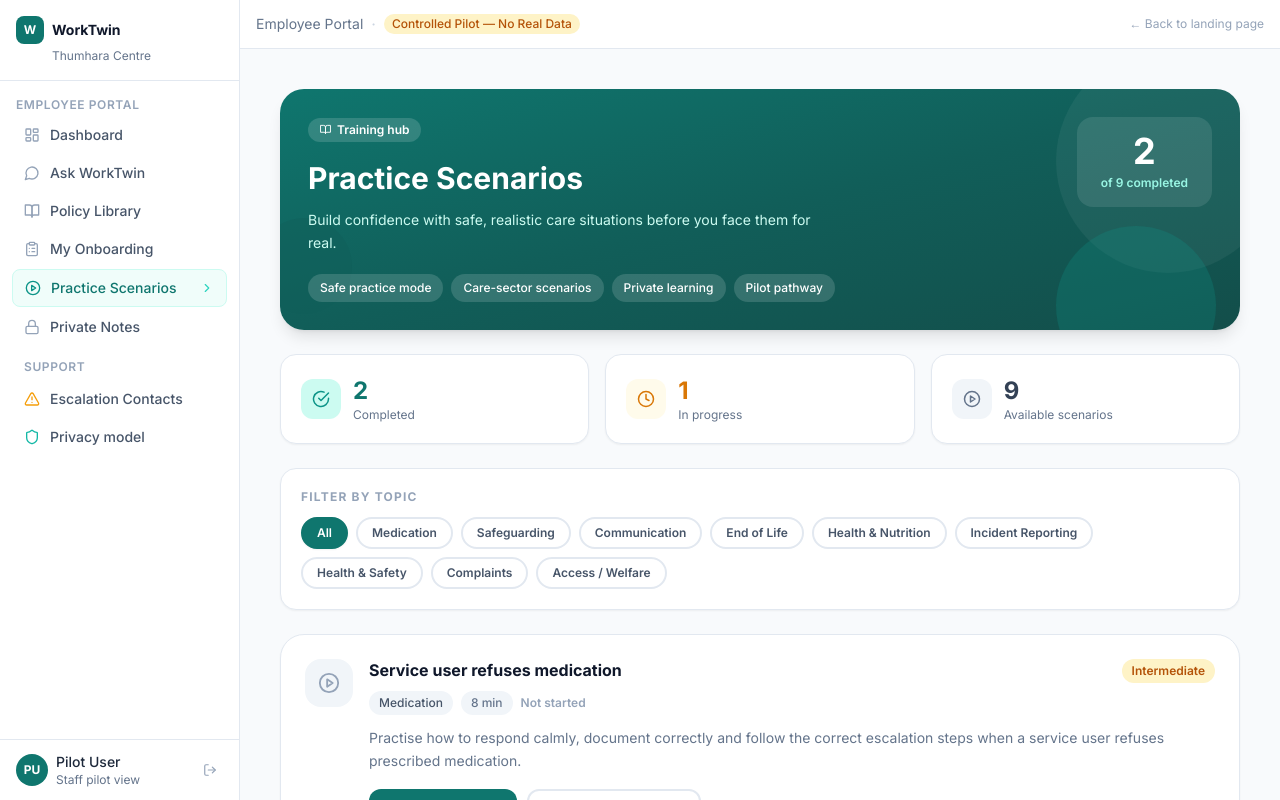
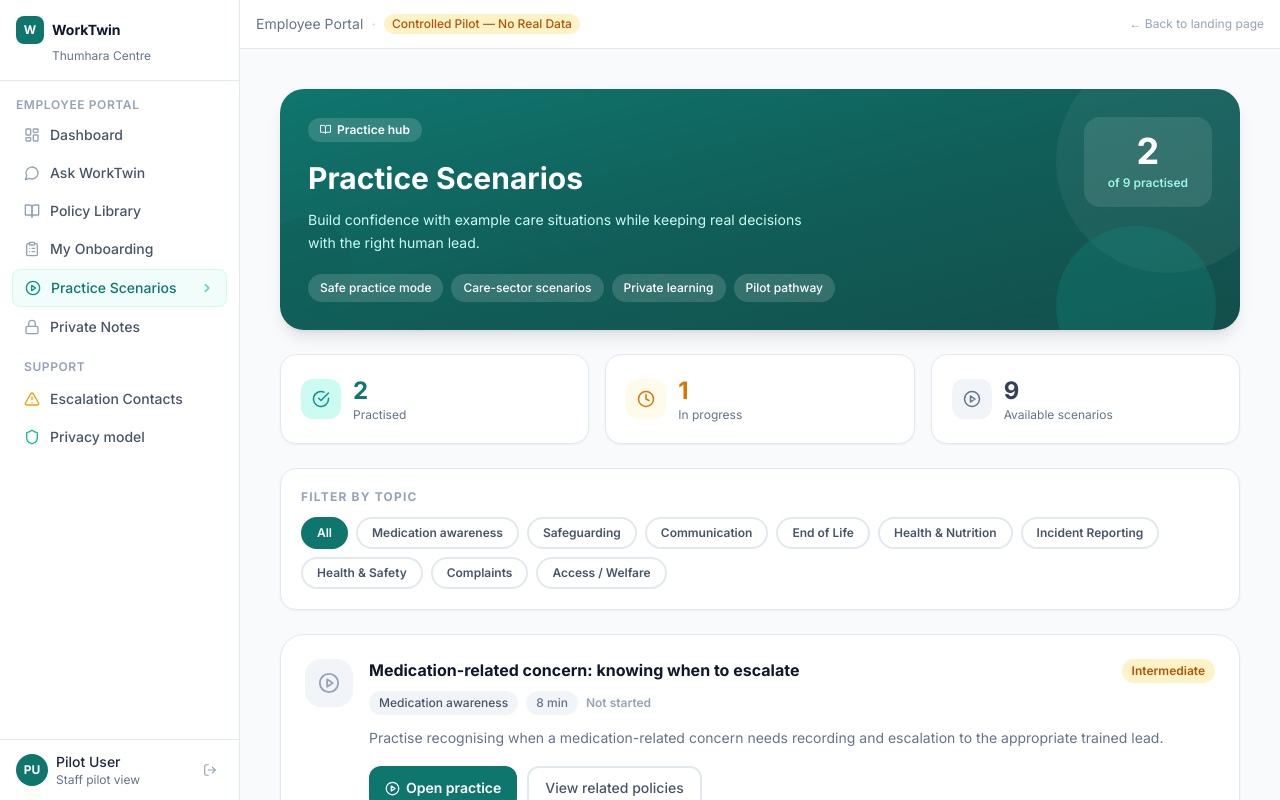
Before and after one commit to inaambasit/worktwin-care-pilot, a Next.js app in the folder frontend/: page /scenarios in a window 1280 px wide. Built offline with nearby package versions, Linux system fonts and the light colour scheme.

Commit message:
Clarify scenarios as example practice

```diff
--- a/frontend/app/scenarios/page.tsx
+++ b/frontend/app/scenarios/page.tsx
@@ -5,7 +5,7 @@ import AppLayout from '@/components/AppLayout'
 import { PlayCircle, CheckCircle, Clock, BookOpen } from 'lucide-react'
 
 type Difficulty = 'Beginner' | 'Intermediate' | 'Advanced'
-type Status = 'Not started' | 'In progress' | 'Completed'
+type Status = 'Not started' | 'In progress' | 'Practised'
 
 interface Scenario {
   id: number
@@ -20,18 +20,18 @@ interface Scenario {
 const scenarios: Scenario[] = [
   {
     id: 1,
-    title: 'Service user refuses medication',
-    category: 'Medication',
-    description: 'Practise how to respond calmly, document correctly and follow the correct escalation steps when a service user refuses prescribed medication.',
+    title: 'Medication-related concern: knowing when to escalate',
+    category: 'Medication awareness',
+    description: 'Practise recognising when a medication-related concern needs recording and escalation to the appropriate trained lead.',
     difficulty: 'Intermediate',
     duration: '8 min',
     status: 'Not started',
   },
   {
     id: 2,
-    title: 'Recognising and responding to a safeguarding concern',
+    title: 'Safeguarding concern: knowing who to contact',
     category: 'Safeguarding',
-    description: 'Work through a realistic scenario in which a service user discloses something that may indicate abuse or neglect. Practise the correct reporting steps.',
+    description: 'Work through an example safeguarding concern and practise when to contact the safeguarding lead rather than trying to investigate alone.',
     difficulty: 'Advanced',
     duration: '12 min',
     status: 'Not started',
@@ -43,7 +43,7 @@ const scenarios: Scenario[] = [
     description: 'Practise de-escalation techniques and learn when to call for help when a service user becomes distressed or difficult to support.',
     difficulty: 'Intermediate',
     duration: '10 min',
-    status: 'Completed',
+    status: 'Practised',
   },
   {
     id: 4,
@@ -56,21 +56,21 @@ const scenarios: Scenario[] = [
   },
   {
     id: 5,
-    title: 'Food and nutrition - identifying concerns',
+    title: 'Food and nutrition - spotting when to escalate',
     category: 'Health & Nutrition',
-    description: 'Practise identifying when a service user may be at nutritional risk, how to record concerns and when to escalate.',
+    description: 'Practise spotting when food or nutrition concerns should be recorded and escalated to the right human lead.',
     difficulty: 'Beginner',
     duration: '6 min',
     status: 'In progress',
   },
   {
     id: 6,
-    title: 'Completing an incident report correctly',
+    title: 'Incident reporting awareness',
     category: 'Incident Reporting',
-    description: 'Step through the incident reporting procedure with a realistic example, including what to record, who to notify and by when.',
+    description: 'Practise what information may need to be captured and escalated after an incident, using local reporting procedures.',
     difficulty: 'Beginner',
     duration: '5 min',
-    status: 'Completed',
+    status: 'Practised',
   },
   {
     id: 7,
@@ -110,13 +110,13 @@ const difficultyColour: Record<Difficulty, string> = {
 const statusColour: Record<Status, string> = {
   'Not started': 'text-slate-400',
   'In progress': 'text-amber-600',
-  'Completed': 'text-teal-600',
+  'Practised': 'text-teal-600',
 }
 
 const statusIconBg: Record<Status, string> = {
   'Not started': 'bg-slate-100',
   'In progress': 'bg-amber-50',
-  'Completed': 'bg-teal-100',
+  'Practised': 'bg-teal-100',
 }
 
 const CONTEXT_CHIPS = ['Safe practice mode', 'Care-sector scenarios', 'Private learning', 'Pilot pathway']
@@ -128,7 +128,7 @@ export default function ScenariosPage() {
   const [activeScenario, setActiveScenario] = useState<number | null>(null)
 
   const filtered = activeCategory === 'All' ? scenarios : scenarios.filter(s => s.category === activeCategory)
-  const completedCount = scenarios.filter(s => s.status === 'Completed').length
+  const practisedCount = scenarios.filter(s => s.status === 'Practised').length
   const inProgressCount = scenarios.filter(s => s.status === 'In progress').length
 
   return (
@@ -144,11 +144,11 @@ export default function ScenariosPage() {
             <div className="flex-1 min-w-0">
               <span className="inline-flex items-center gap-1.5 bg-white/15 px-3 py-1 rounded-full text-xs font-semibold mb-4">
                 <BookOpen size={11} />
-                Training hub
+                Practice hub
               </span>
               <h1 className="text-3xl font-bold mb-2.5 leading-snug">Practice Scenarios</h1>
               <p className="text-teal-100 text-sm leading-relaxed max-w-lg mb-5">
-                Build confidence with safe, realistic care situations before you face them for real.
+                Build confidence with example care situations while keeping real decisions with the right human lead.
               </p>
               <div className="flex flex-wrap gap-2">
                 {CONTEXT_CHIPS.map(chip => (
@@ -159,8 +159,8 @@ export default function ScenariosPage() {
               </div>
             </div>
             <div className="shrink-0 bg-white/10 rounded-2xl px-6 py-4 text-center min-w-[110px]">
-              <p className="text-4xl font-bold leading-none">{completedCount}</p>
-              <p className="text-teal-200 text-xs font-semibold mt-1.5">of {scenarios.length} completed</p>
+              <p className="text-4xl font-bold leading-none">{practisedCount}</p>
+              <p className="text-teal-200 text-xs font-semibold mt-1.5">of {scenarios.length} practised</p>
             </div>
           </div>
         </div>
@@ -172,8 +172,8 @@ export default function ScenariosPage() {
               <CheckCircle size={18} className="text-teal-600" />
             </div>
             <div>
-              <p className="text-2xl font-bold text-teal-700">{completedCount}</p>
-              <p className="text-xs text-slate-500">Completed</p>
+              <p className="text-2xl font-bold text-teal-700">{practisedCount}</p>
+              <p className="text-xs text-slate-500">Practised</p>
             </div>
           </div>
           <div className="bg-white border border-slate-200 rounded-2xl p-5 shadow-sm flex items-center gap-3">
@@ -231,7 +231,7 @@ export default function ScenariosPage() {
                 <div className="flex items-start gap-4">
                   {/* Icon tile */}
                   <div className={`w-12 h-12 rounded-2xl flex items-center justify-center shrink-0 ${statusIconBg[scenario.status]}`}>
-                    {scenario.status === 'Completed' ? (
+                    {scenario.status === 'Practised' ? (
                       <CheckCircle size={22} className="text-teal-600" />
                     ) : scenario.status === 'In progress' ? (
                       <Clock size={22} className="text-amber-600" />
@@ -279,7 +279,7 @@ export default function ScenariosPage() {
                           className="text-sm bg-teal-700 hover:bg-teal-800 text-white font-semibold px-4 py-2.5 rounded-xl transition-colors flex items-center gap-1.5 shadow-sm"
                         >
                           <PlayCircle size={15} />
-                          Start guided scenario
+                          Open guided practice
                         </Link>
                       ) : (
                         <button
@@ -287,7 +287,7 @@ export default function ScenariosPage() {
                           className="text-sm bg-teal-700 hover:bg-teal-800 text-white font-semibold px-4 py-2.5 rounded-xl transition-colors flex items-center gap-1.5"
                         >
                           <PlayCircle size={15} />
-                          {scenario.status === 'Completed' ? 'Repeat scenario' : scenario.status === 'In progress' ? 'Continue' : 'Start scenario'}
+                          {scenario.status === 'Practised' ? 'Review practice' : scenario.status === 'In progress' ? 'Continue practice' : 'Open practice'}
                         </button>
                       )}
                       <Link
@@ -307,19 +307,17 @@ export default function ScenariosPage() {
                   <div className="border-t border-teal-100 bg-gradient-to-br from-teal-50 to-slate-50 px-6 py-5">
                     <p className="text-xs font-bold text-teal-700 uppercase tracking-widest mb-3">Pilot preview</p>
                     <div className="bg-white border border-teal-200 rounded-2xl p-5 text-sm text-slate-700">
-                      <p className="font-semibold text-slate-800 mb-2">Scene setting:</p>
+                      <p className="font-semibold text-slate-800 mb-2">Example scene:</p>
                       <p className="leading-relaxed text-slate-600">
-                        You are on the afternoon shift. A service user in your care tells you she does not want to
-                        take her blood pressure medication today. She says she &quot;doesn&apos;t feel well&quot; and wants to rest.
-                        She is calm and appears to understand what you are saying.
+                        This is an example practice situation. A person being supported says they do not want to take a prescribed medicine and also says they do not feel well. In real work, staff should follow local medication policy, record concerns through the approved route and escalate to the appropriate trained lead.
                       </p>
                       <p className="font-semibold text-slate-800 mt-4 mb-2">What do you do first?</p>
                       <div className="space-y-2 mt-1">
                         {[
-                          'Try to persuade her by explaining the medication is important',
-                          'Respect her decision, record it on the MAR chart and notify your manager',
-                          'Give her a reduced dose and record that instead',
-                          'Leave the medication and do not record anything yet',
+                          'Stay calm, do not pressure the person, and escalate through the approved medication route',
+                          'Ignore the concern because this is only one missed medicine',
+                          'Change the dose yourself to make the person more comfortable',
+                          'Leave without recording or telling anyone',
                         ].map((opt, i) => (
                           <button key={i} className="w-full text-left text-sm border-2 border-slate-200 hover:border-teal-400 hover:bg-teal-50 rounded-xl px-4 py-3 transition-all">
                             <span className="font-bold text-slate-500 mr-2">{String.fromCharCode(65 + i)}.</span>
@@ -329,7 +327,7 @@ export default function ScenariosPage() {
                       </div>
                     </div>
                     <p className="text-xs text-slate-400 mt-3 leading-relaxed">
-                      This is a controlled pilot preview. The full scenario system will guide you through multiple steps with feedback.
+                      This is a controlled pilot preview. Future practice flows may guide staff through example steps, but real medication, safeguarding, wellbeing or immediate-risk concerns must still be escalated to the right human lead.
                     </p>
                   </div>
                 ) : (
@@ -338,10 +336,10 @@ export default function ScenariosPage() {
                     <p className="text-sm text-slate-600 leading-relaxed">
                       The full interactive scenario for{' '}
                       <span className="font-semibold text-slate-700">{scenario.title}</span> is being
-                      prepared and will guide you through realistic steps with branching decisions and feedback.
+                      prepared and will guide you through example practice steps with safer escalation reminders.
                     </p>
                     <p className="text-xs text-slate-400 mt-3 leading-relaxed">
-                      Pilot preview only. Scenario content for this topic will be added before wider controlled use.
+                      Pilot preview only. Scenario content for this topic must be reviewed before wider controlled use.
                     </p>
                   </div>
                 )
@@ -353,7 +351,7 @@ export default function ScenariosPage() {
         {/* Footer safety note */}
         <div className="bg-white border border-slate-100 rounded-2xl px-5 py-4 shadow-sm">
           <p className="text-xs text-slate-400 leading-relaxed text-center">
-            Practice mode. These scenarios are for safe learning and confidence-building. They do not replace speaking to a manager, safeguarding lead or emergency services where required.
+            Example practice mode only. These scenarios are not competency assessments, training sign-offs or operational advice. They do not replace speaking to a manager, safeguarding lead, trained clinician or emergency services where required.
           </p>
         </div>
 
```
Also changed, not shown: 1 other file (tests, documents, lock files or other folders).
